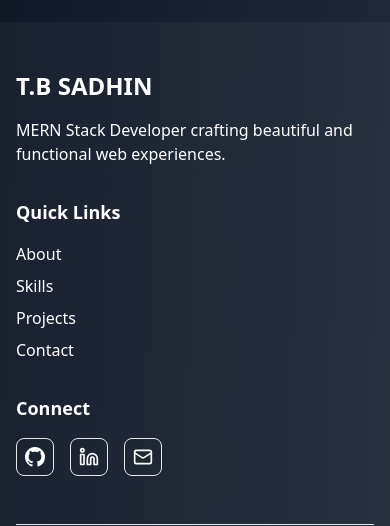
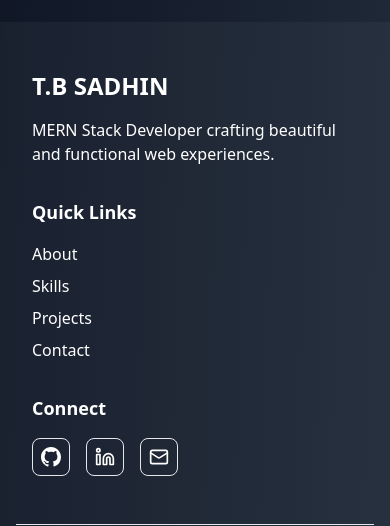
Before and after one commit to sadhin28/sadhin.dev.com, a React (Vite) app: page / in a window 390 px wide. Shown: the part 9738-10264 px from the top of the page. Built offline with nearby package versions, Linux system fonts and the light colour scheme.

Commit message:
responsive

```diff
--- a/src/components/Footer.jsx
+++ b/src/components/Footer.jsx
@@ -11,7 +11,7 @@ const Footer = () => {
     return (
         <footer className="bg-gray-500/10">
             <div className="max-w-7xl mx-auto px-4 sm:px-6 lg:px-8 py-12">
-                <div className="grid md:grid-cols-3 gap-8">
+                <div className="grid px-4 md:grid-cols-3 gap-8">
                     {/* Brand */}
                     <div className="space-y-4">
                         <button
```
